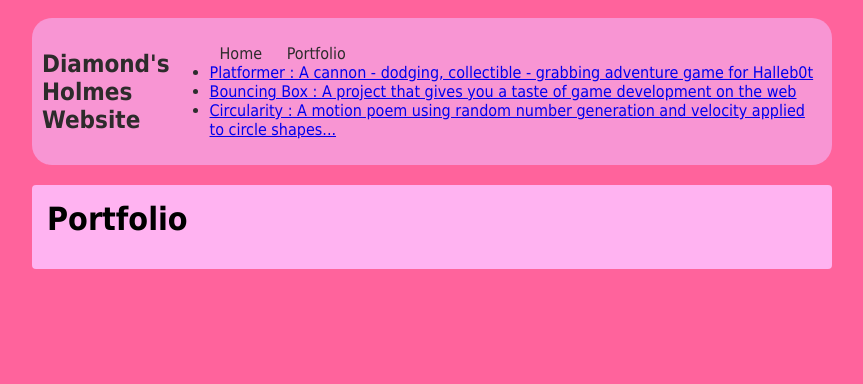
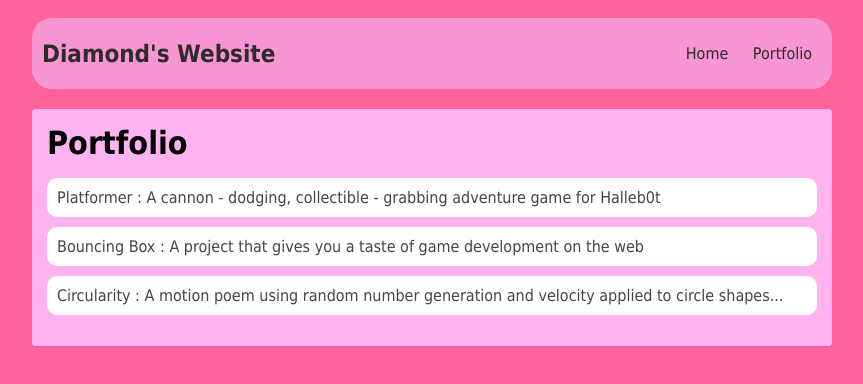
Before and after one commit to DiamondHolmes/DiamondHolmes.github.io, a plain HTML site: page portfolio.html in a window 1280 px wide. Shown: the whole page, without its empty margins (208-1071 px from the left). Drawn offline with Linux system fonts and the light colour scheme.

Commit message:
portfolio

```diff
--- a/portfolio.html
+++ b/portfolio.html
@@ -98,7 +98,7 @@
 <body>
     <div id="all-contents">
         <nav>
-            <h1>Diamond's Holmes Website</h1>
+            <h1>Diamond's Website</h1>
             <ul id="nav-ul">
                 <li class="nav-li">
                     <a class="nav-a" href="index.html">Home</a>
@@ -106,18 +106,19 @@
                 <li class="nav-li">
                     <a class="nav-a" href="portfolio.html">Portfolio</a>
                 </li>
-                <li><a href="projects/platformer/">Platformer : A cannon - dodging, collectible - grabbing adventure
-                        game for Halleb0t</a></li>
-                <li><a href="projects/bouncing-box/">Bouncing Box : A project that gives you a taste of game
-                        development on the web </a></li>
-                <li><a href="projects/circularity/">Circularity : A motion poem using random number generation and
-                        velocity applied to circle shapes...</a></li>
+
             </ul>
         </nav>
         <main>
             <div class="content">
                 <h1>Portfolio</h1>
                 <ul id="portfolio">
+                    <li><a href="projects/platformer/">Platformer : A cannon - dodging, collectible - grabbing adventure
+                        game for Halleb0t</a></li>
+                <li><a href="projects/bouncing-box/">Bouncing Box : A project that gives you a taste of game
+                        development on the web </a></li>
+                <li><a href="projects/circularity/">Circularity : A motion poem using random number generation and
+                        velocity applied to circle shapes...</a></li>
                 </ul>
             </div>
         </main>
```
